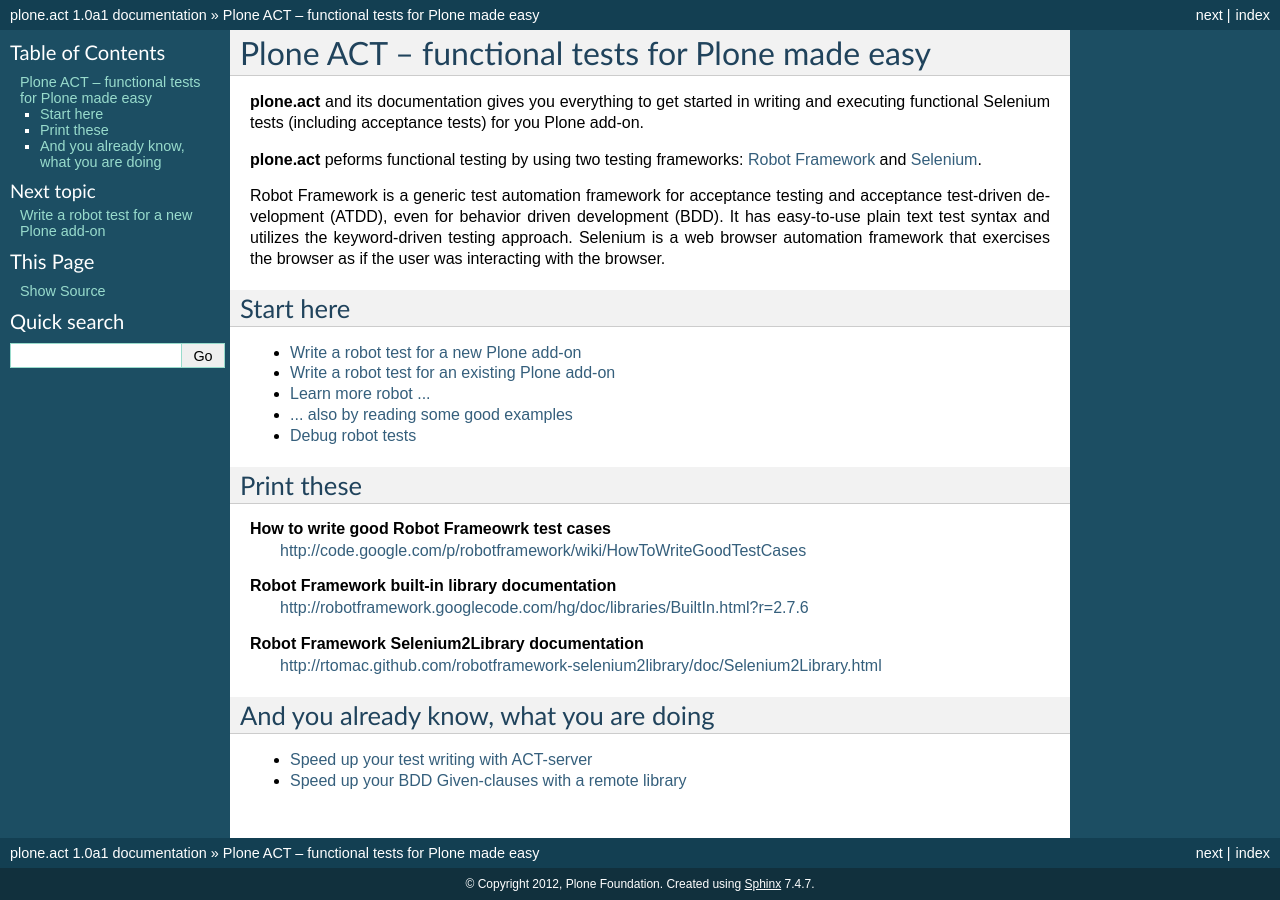
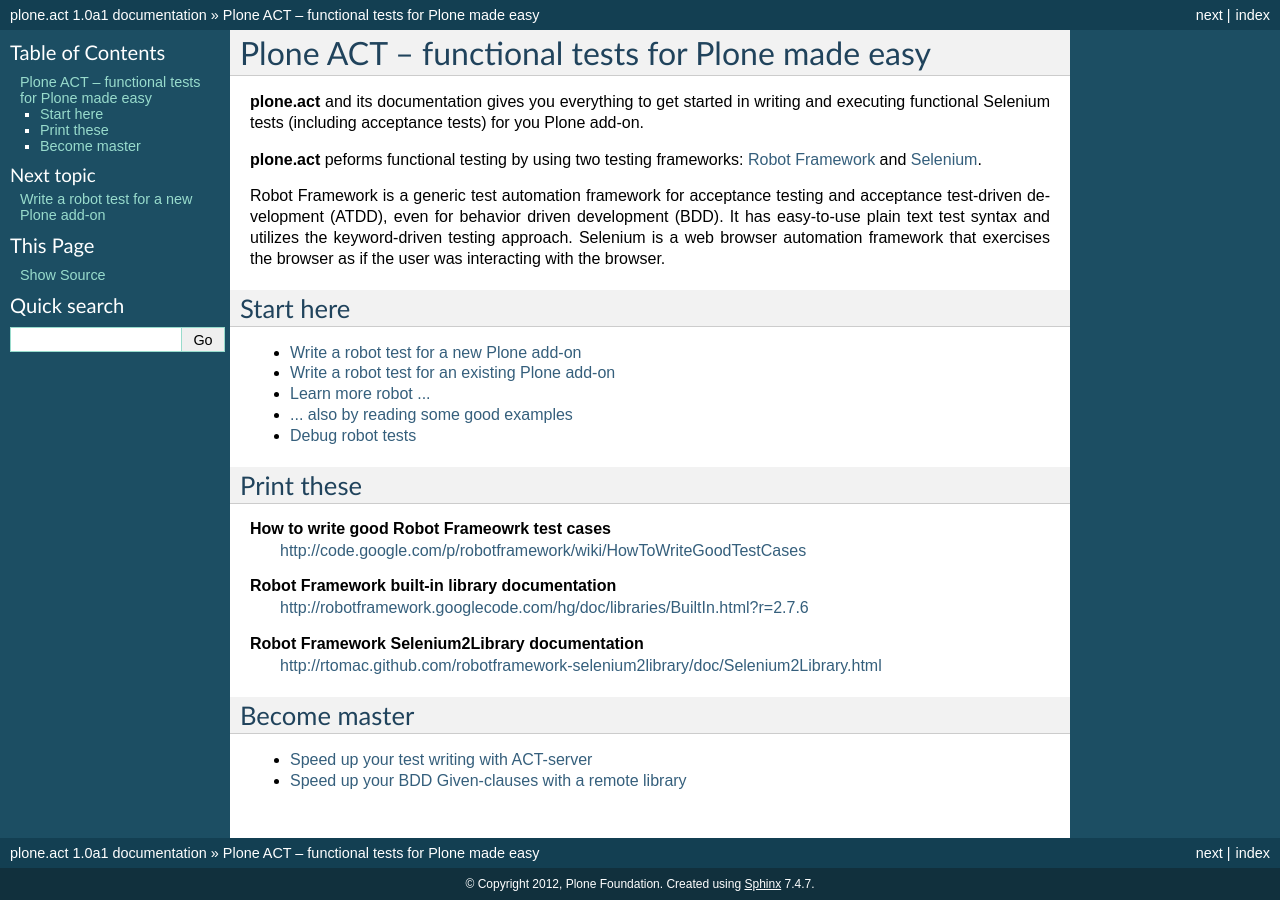
Before and after one commit to plone/plone.app.robotframework, a Sphinx documentation site: the page built from docs/source/index.rst, in a window 1280 px wide. Built offline with Sphinx 7.4.7, drawn with Linux system fonts in a browser that asks for light colours.

Commit message:
Update index

```diff
--- a/docs/source/index.rst
+++ b/docs/source/index.rst
@@ -57,8 +57,8 @@
     http://rtomac.github.com/robotframework-selenium2library/doc/Selenium2Library.html
 
 
-And you already know, what you are doing
-----------------------------------------
+Become master
+-------------
 
 .. toctree::
    :maxdepth: 1
```
